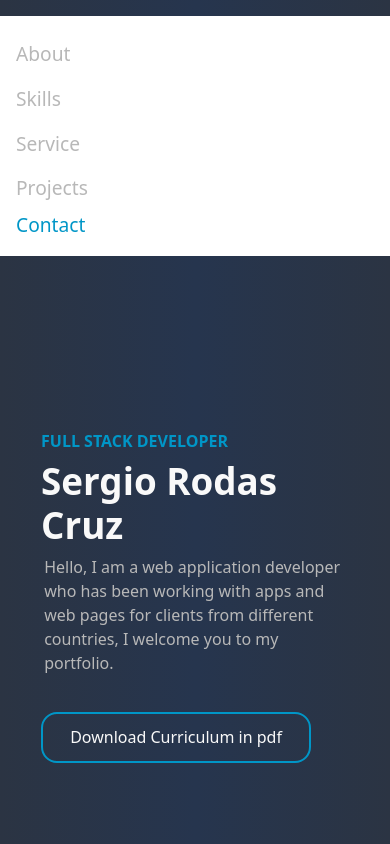
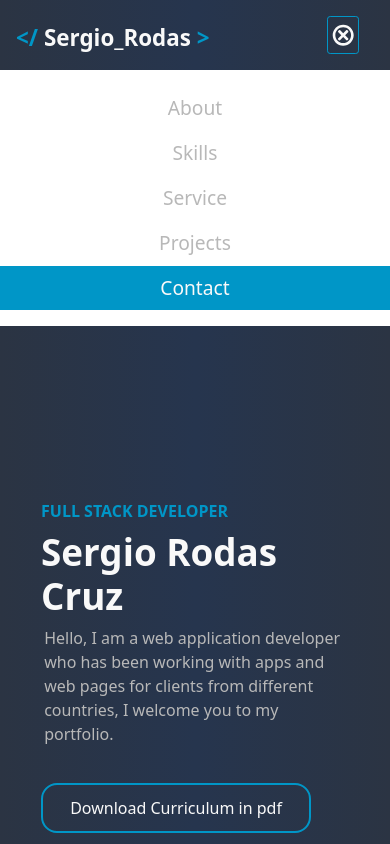
Before and after one commit to sergioski9/portfolio-sergio, a React (Create React App) app: page / in a window 390 px wide. Both pictures are taken after a click on the element 342 px from the left and 31 px from the top of the page. Shown: the top 844 px of the page. Built offline with nearby package versions, Linux system fonts and the light colour scheme.

Commit message:
add position sticky in the navbar and modify menu icon

```diff
--- a/src/App.css
+++ b/src/App.css
@@ -5,6 +5,7 @@
   --color-wave: #33425B;
   --color-web-bar-slider: #0077b6;
   --color-background-primary: rgb(43, 52, 67);
+  --color-background-navbar-sticky: rgb(37, 49, 68);
   --linear-gradient-background-primary: linear-gradient(90deg, rgba(43, 52, 67, 1) 0%, rgb(38, 53, 78) 50%, rgba(43, 52, 67, 1) 100%);
 }
 
--- a/src/App.js
+++ b/src/App.js
@@ -2,7 +2,6 @@ import PageHome from './pages'
 import './App.css'
 
 function App() {
-  console.log(window.navigator.language)
   return (
     <div className="App">
       <PageHome />
--- a/src/components/Navbar/Navbar.css
+++ b/src/components/Navbar/Navbar.css
@@ -1,7 +1,16 @@
 .container-navbar {
+  transition: 0.4s;
+  position: sticky;
+  top: 0;
+  z-index: 100;
   color: var(--color-secondary);
   font-size: 1.2rem;
   width: 100%;
+}
+
+.navbar-bg {
+  transition: 0.4s;
+  background-color: var(--color-background-navbar-sticky);
 }
 
 .navbar-mobile {
@@ -107,6 +116,7 @@
     padding: 0;
     border: 1px solid var(--color-primary);
     border-radius: 0.2rem;
+    height: 100%;
   }
 
   .navbar-container-menu-mobile:hover {
@@ -120,6 +130,8 @@
   }
 
   .navbar-container-options-mobile {
+    margin-top: 1rem;
+    text-align: center;
     background-color: white;
     padding: 1rem 0rem;
   }
@@ -127,13 +139,18 @@
   #navbar-link-contact-mobile {
     transition: 0.4s;
     text-decoration: none;
-    color: var(--color-primary);
+    color: var(--color-secondary);
     border-radius: 1rem;
-    padding-left: 1rem;
+  }
+
+  .navbar-link-contact-mobile-container {
+    padding: 0.5rem;
+    background-color: var(--color-primary);
   }
 
   .navbar-menu-mobile-icon {
     transition: 0.4s;
+    margin-top: 0.3rem;
     color: var(--color-secondary);
   }
 
--- a/src/components/Navbar/Navbar.jsx
+++ b/src/components/Navbar/Navbar.jsx
@@ -1,11 +1,19 @@
+import { useEffect, useState } from 'react'
+import { changeBackground } from './../../utils'
 import NavbarMobile from './NavbarMobile'
 import NavbarDestokp from './NavbarDestokp'
 import './Navbar.css'
 
 function Navbar({ nameLogo, contactPath, homePath, dataNavbarLinks }) {
+  const [ showNavbarBg, setShowNavbarBg ] = useState(false)
+
+  useEffect(() => {
+    changeBackground(setShowNavbarBg)
+    window.addEventListener('scroll', () => changeBackground(setShowNavbarBg))
+  }, [])
 
   return (
-    <div className='container-navbar' id='home'>
+    <div className={`container-navbar ${showNavbarBg ? 'navbar-bg' : ''}`} id='home'>
       <header>
         <nav className='navbar-content'>
           <ul className='navbar-info'>
--- a/src/components/Navbar/NavbarLogo.jsx
+++ b/src/components/Navbar/NavbarLogo.jsx
@@ -1,4 +1,4 @@
-import { GiHamburgerMenu } from 'react-icons/gi'
+import { GiHamburgerMenu, GiCancel } from 'react-icons/gi'
 import './Navbar.css'
 
 const logoSymbolInit = '</'
@@ -26,14 +26,23 @@ function NavbarLogoMobile({ name, path }) {
   )
 }
 
-function NavbarLogoMenuMobile({ toggle }) {
+function NavbarLogoMenuMobile({ toggle, showMenu }) {
   return (
     <div className='d-inline-block col-2'>
       <div
         onClick={() => toggle()}
         className='navbar-container-menu-mobile text-center'
       >
-        <GiHamburgerMenu size={'1rem'} className='navbar-menu-mobile-icon' />
+        {
+          showMenu && (
+            <GiCancel size={'1.4rem'} className='navbar-menu-mobile-icon' />
+          )
+        }
+        {
+          !showMenu && (
+            <GiHamburgerMenu size={'1.4rem'} className='navbar-menu-mobile-icon' />
+          )
+        }
       </div>
     </div>
   )
--- a/src/components/Navbar/NavbarMobile.jsx
+++ b/src/components/Navbar/NavbarMobile.jsx
@@ -8,21 +8,18 @@ import './Navbar.css'
 function NavbarMobile({ nameLogo, homePath, dataNavbarLinks, contactPath }) {
   const [showMenu, setShowMenu] = useState(false)
 
-  const toggle = () => {
-    setShowMenu(!showMenu)
-  }
-
-  const setShowMenuFalse = () => setShowMenu(false)
+  const toggle = () => setShowMenu(!showMenu)
 
   return (
     <div className='navbar-mobile'>
-      <div hidden={showMenu} className='navbar-container-logo-mobile row justify-content-between'>
+      <div className='navbar-container-logo-mobile row justify-content-between'>
         <NavbarLogoMobile
           name={nameLogo}
           path={homePath}
         />
         <NavbarLogoMenuMobile
           toggle={toggle}
+          showMenu={showMenu}
         />
       </div>
       <div hidden={!showMenu} className='navbar-container-options-mobile'>
@@ -33,7 +30,7 @@ function NavbarMobile({ nameLogo, homePath, dataNavbarLinks, contactPath }) {
                 key={index + 1}
                 name={data.name}
                 className={'none'}
-                onClick={setShowMenuFalse}
+                onClick={toggle}
                 path={data.path}
               />
             )
@@ -41,8 +38,8 @@ function NavbarMobile({ nameLogo, homePath, dataNavbarLinks, contactPath }) {
         }
         <NavbarButton
           name={'Contact'}
-          className={'none'}
-          onClick={setShowMenuFalse}
+          className={'navbar-link-contact-mobile-container'}
+          onClick={toggle}
           path={contactPath}
           id={'navbar-link-contact-mobile'}
         />
--- a/src/utils/index.jsx
+++ b/src/utils/index.jsx
@@ -1,4 +1,4 @@
 export {
   Marked, categoryLevel, BorderLinearProgress, onClickDownloadCv,
-  verifyLenghtText, effectSmoothieScroll
+  verifyLenghtText, effectSmoothieScroll, changeBackground
 } from './utils'
--- a/src/utils/utils.jsx
+++ b/src/utils/utils.jsx
@@ -73,7 +73,15 @@ const onClickDownloadCv = () => {
   })
 }
 
+const changeBackground = (setShowNavbarBg) => {
+  if (window.scrollY >= 66) {
+    setShowNavbarBg(true)
+  } else {
+    setShowNavbarBg(false)
+  }
+}
+
 export {
   Marked, categoryLevel, BorderLinearProgress, verifyLenghtText, onClickDownloadCv,
-  effectSmoothieScroll
+  effectSmoothieScroll, changeBackground
 }
```
